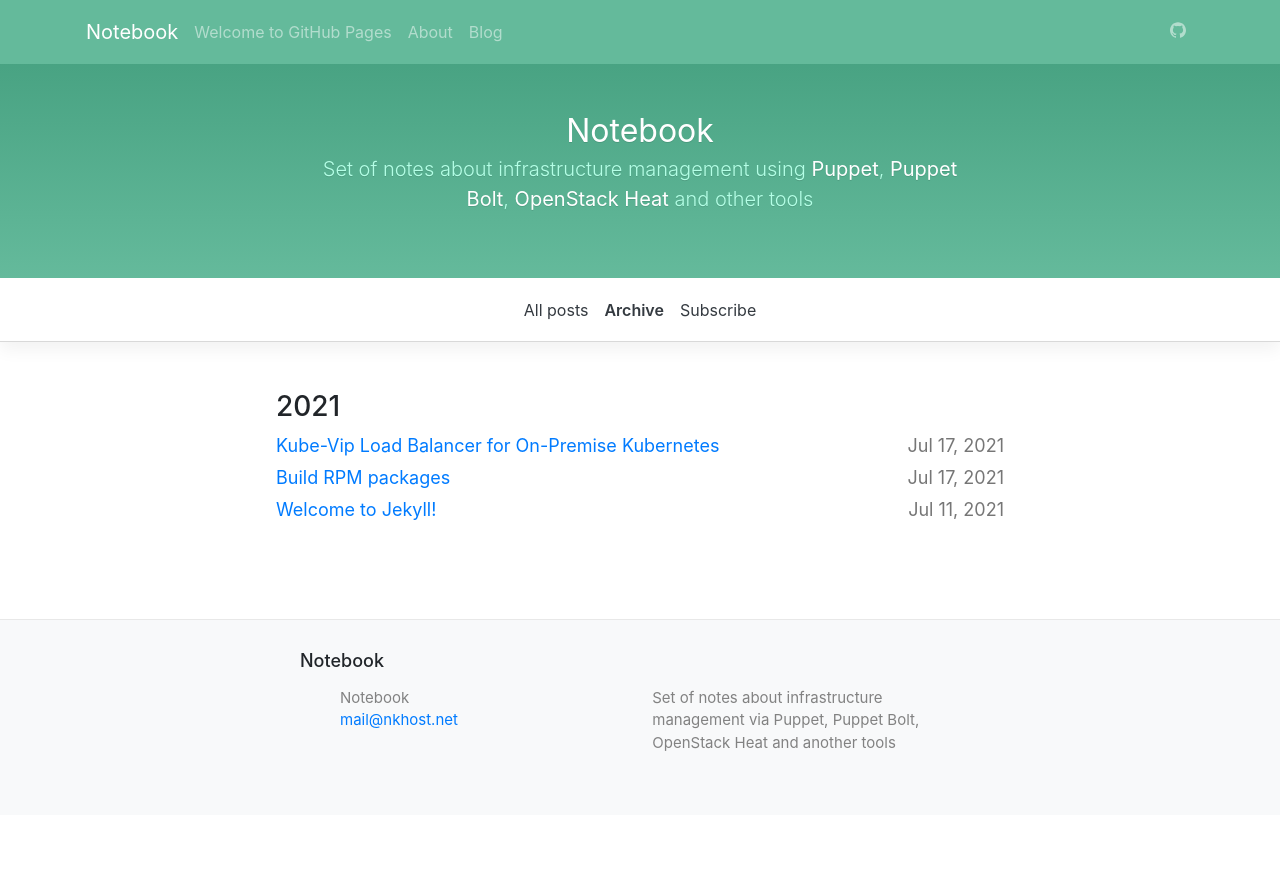
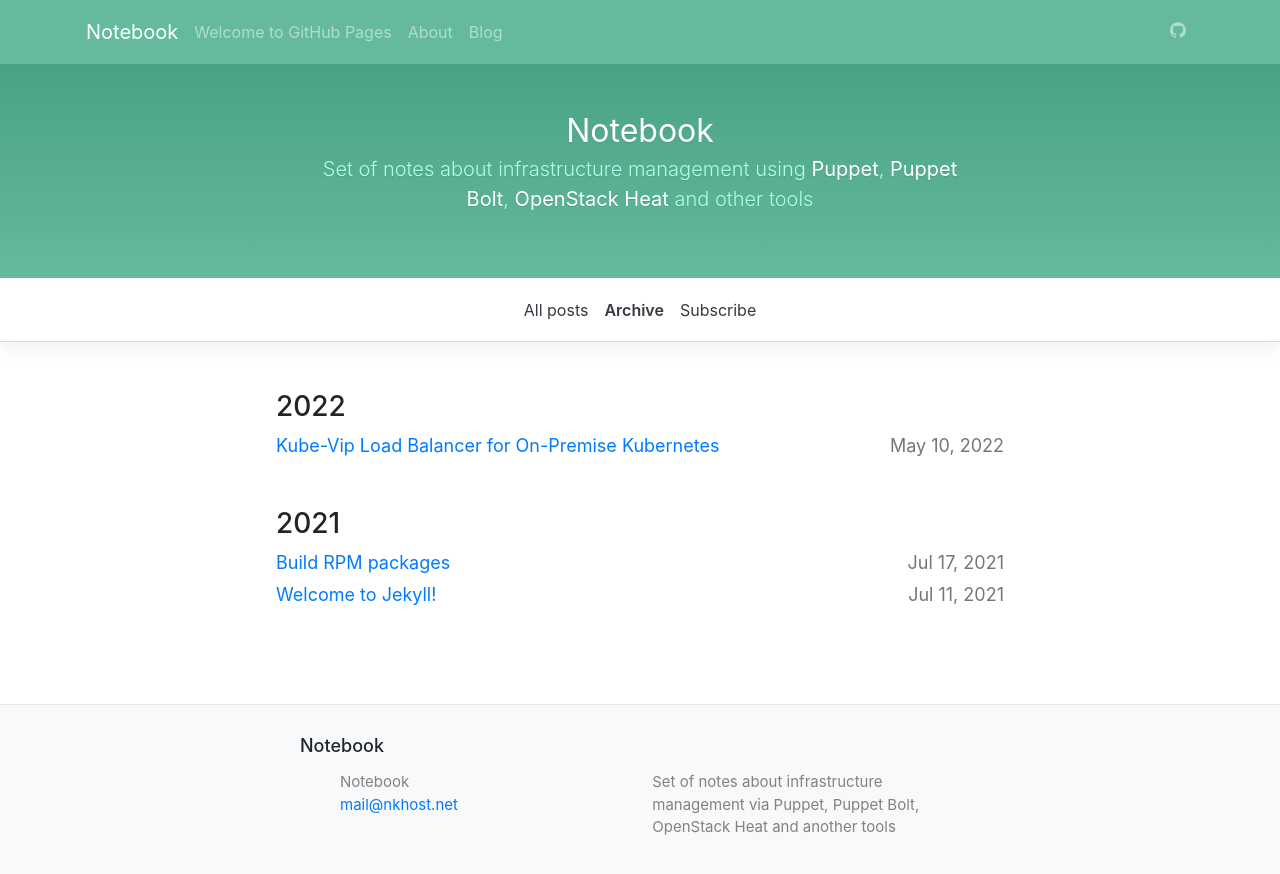
Before and after one commit to aursu/aursu.github.io, a Jekyll site: the page built from archive.html, in a window 1280 px wide. Shown: the top 874 px of the page. Built offline with Jekyll 4.4.1, drawn with Linux system fonts in a browser that asks for light colours; a script that is not in the unit is left out.

Commit message:
Corrected date

```diff
--- a/_posts/2022-05-06-kube-vip-loadbalancer.md
+++ b/_posts/2022-05-06-kube-vip-loadbalancer.md
@@ -1,7 +1,7 @@
 ---
 layout: post
 title:  "Kube-Vip Load Balancer for On-Premise Kubernetes"
-date:   2021-07-17 14:25:00 +0200
+date:   2022-05-10 10:35:00 +0200
 categories: kubernetes networking
 ---
 
```
